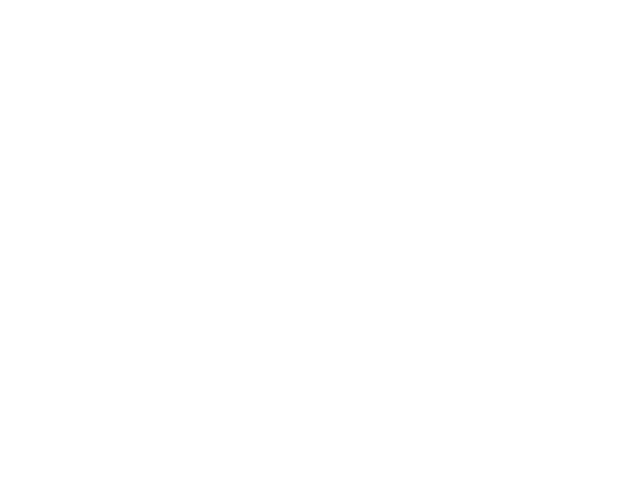
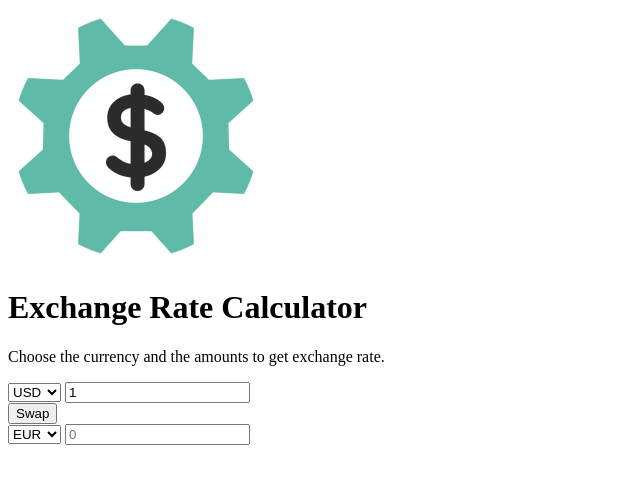
Before and after one commit to Done83/bd-exchange-rate-calculator, a plain HTML site: page index.html in a window 1280 px wide. Shown: the whole page, without its empty margins (0-640 px from the left). Drawn offline with Linux system fonts and the light colour scheme.

Commit message:
HTML structure completed

```diff
--- a/index.html
+++ b/index.html
@@ -4,9 +4,134 @@
     <meta charset="UTF-8" />
     <meta name="viewport" content="width=device-width, initial-scale=1.0" />
     <link rel="stylesheet" href="style.css" />
-    <title>Document</title>
+    <title>Exchange Rate Calculator</title>
   </head>
   <body>
+    <img src="img/money.png" alt="" class="money-img" />
+    <h1>Exchange Rate Calculator</h1>
+    <p>Choose the currency and the amounts to get exchange rate.</p>
+    <div class="container">
+      <div class="currency">
+        <select id="currency-one">
+          <option value="AED">AED</option>
+          <option value="ARS">ARS</option>
+          <option value="AUD">AUD</option>
+          <option value="BGN">BGN</option>
+          <option value="BRL">BRL</option>
+          <option value="BSD">BSD</option>
+          <option value="CAD">CAD</option>
+          <option value="CHF">CHF</option>
+          <option value="CLP">CLP</option>
+          <option value="CNY">CNY</option>
+          <option value="COP">COP</option>
+          <option value="CZK">CZK</option>
+          <option value="DKK">DKK</option>
+          <option value="DOP">DOP</option>
+          <option value="EGP">EGP</option>
+          <option value="EUR">EUR</option>
+          <option value="FJD">FJD</option>
+          <option value="GBP">GBP</option>
+          <option value="GTQ">GTQ</option>
+          <option value="HKD">HKD</option>
+          <option value="HRK">HRK</option>
+          <option value="HUF">HUF</option>
+          <option value="IDR">IDR</option>
+          <option value="ILS">ILS</option>
+          <option value="INR">INR</option>
+          <option value="ISK">ISK</option>
+          <option value="JPY">JPY</option>
+          <option value="KRW">KRW</option>
+          <option value="KZT">KZT</option>
+          <option value="MXN">MXN</option>
+          <option value="MYR">MYR</option>
+          <option value="NOK">NOK</option>
+          <option value="NZD">NZD</option>
+          <option value="PAB">PAB</option>
+          <option value="PEN">PEN</option>
+          <option value="PHP">PHP</option>
+          <option value="PKR">PKR</option>
+          <option value="PLN">PLN</option>
+          <option value="PYG">PYG</option>
+          <option value="RON">RON</option>
+          <option value="RUB">RUB</option>
+          <option value="SAR">SAR</option>
+          <option value="SEK">SEK</option>
+          <option value="SGD">SGD</option>
+          <option value="THB">THB</option>
+          <option value="TRY">TRY</option>
+          <option value="TWD">TWD</option>
+          <option value="UAH">UAH</option>
+          <option value="USD" selected>USD</option>
+          <option value="UYU">UYU</option>
+          <option value="VND">VND</option>
+          <option value="ZAR">ZAR</option>
+        </select>
+        <input type="number" id="amount-one" placeholder="0" value="1" />
+      </div>
+
+      <div class="swap-rate-container">
+        <button class="btn" id="rate">Swap</button>
+        <div class="rate" id="rate"></div>
+      </div>
+
+      <div class="currency">
+        <select id="currency-two">
+          <option value="AED">AED</option>
+          <option value="ARS">ARS</option>
+          <option value="AUD">AUD</option>
+          <option value="BGN">BGN</option>
+          <option value="BRL">BRL</option>
+          <option value="BSD">BSD</option>
+          <option value="CAD">CAD</option>
+          <option value="CHF">CHF</option>
+          <option value="CLP">CLP</option>
+          <option value="CNY">CNY</option>
+          <option value="COP">COP</option>
+          <option value="CZK">CZK</option>
+          <option value="DKK">DKK</option>
+          <option value="DOP">DOP</option>
+          <option value="EGP">EGP</option>
+          <option value="EUR" selected>EUR</option>
+          <option value="FJD">FJD</option>
+          <option value="GBP">GBP</option>
+          <option value="GTQ">GTQ</option>
+          <option value="HKD">HKD</option>
+          <option value="HRK">HRK</option>
+          <option value="HUF">HUF</option>
+          <option value="IDR">IDR</option>
+          <option value="ILS">ILS</option>
+          <option value="INR">INR</option>
+          <option value="ISK">ISK</option>
+          <option value="JPY">JPY</option>
+          <option value="KRW">KRW</option>
+          <option value="KZT">KZT</option>
+          <option value="MXN">MXN</option>
+          <option value="MYR">MYR</option>
+          <option value="NOK">NOK</option>
+          <option value="NZD">NZD</option>
+          <option value="PAB">PAB</option>
+          <option value="PEN">PEN</option>
+          <option value="PHP">PHP</option>
+          <option value="PKR">PKR</option>
+          <option value="PLN">PLN</option>
+          <option value="PYG">PYG</option>
+          <option value="RON">RON</option>
+          <option value="RUB">RUB</option>
+          <option value="SAR">SAR</option>
+          <option value="SEK">SEK</option>
+          <option value="SGD">SGD</option>
+          <option value="THB">THB</option>
+          <option value="TRY">TRY</option>
+          <option value="TWD">TWD</option>
+          <option value="UAH">UAH</option>
+          <option value="USD">USD</option>
+          <option value="UYU">UYU</option>
+          <option value="VND">VND</option>
+          <option value="ZAR">ZAR</option>
+        </select>
+        <input type="number" id="amount-two" placeholder="0" />
+      </div>
+    </div>
     <script src="script.js"></script>
   </body>
 </html>
```
